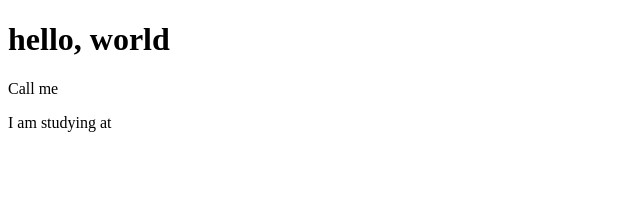
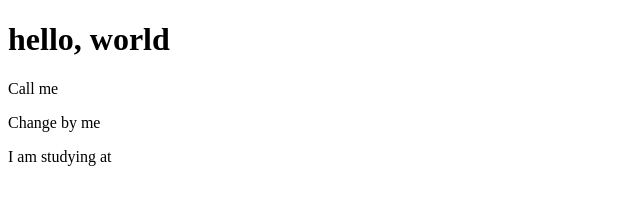
Before and after one commit to HeemaMahant/test, a plain HTML site: page index.html in a window 1280 px wide. Shown: the whole page, without its empty margins (0-640 px from the left). Drawn offline with Linux system fonts and the light colour scheme.

Commit message:
Update index.html

```diff
--- a/index.html
+++ b/index.html
@@ -6,6 +6,7 @@
   <body>
     <h1>hello, world</h1>
     <p>Call me <name></p>
+      <p>Change by me</p>
     <p>I am studying <course> at <college></p>
   </body>
 </html>
```
